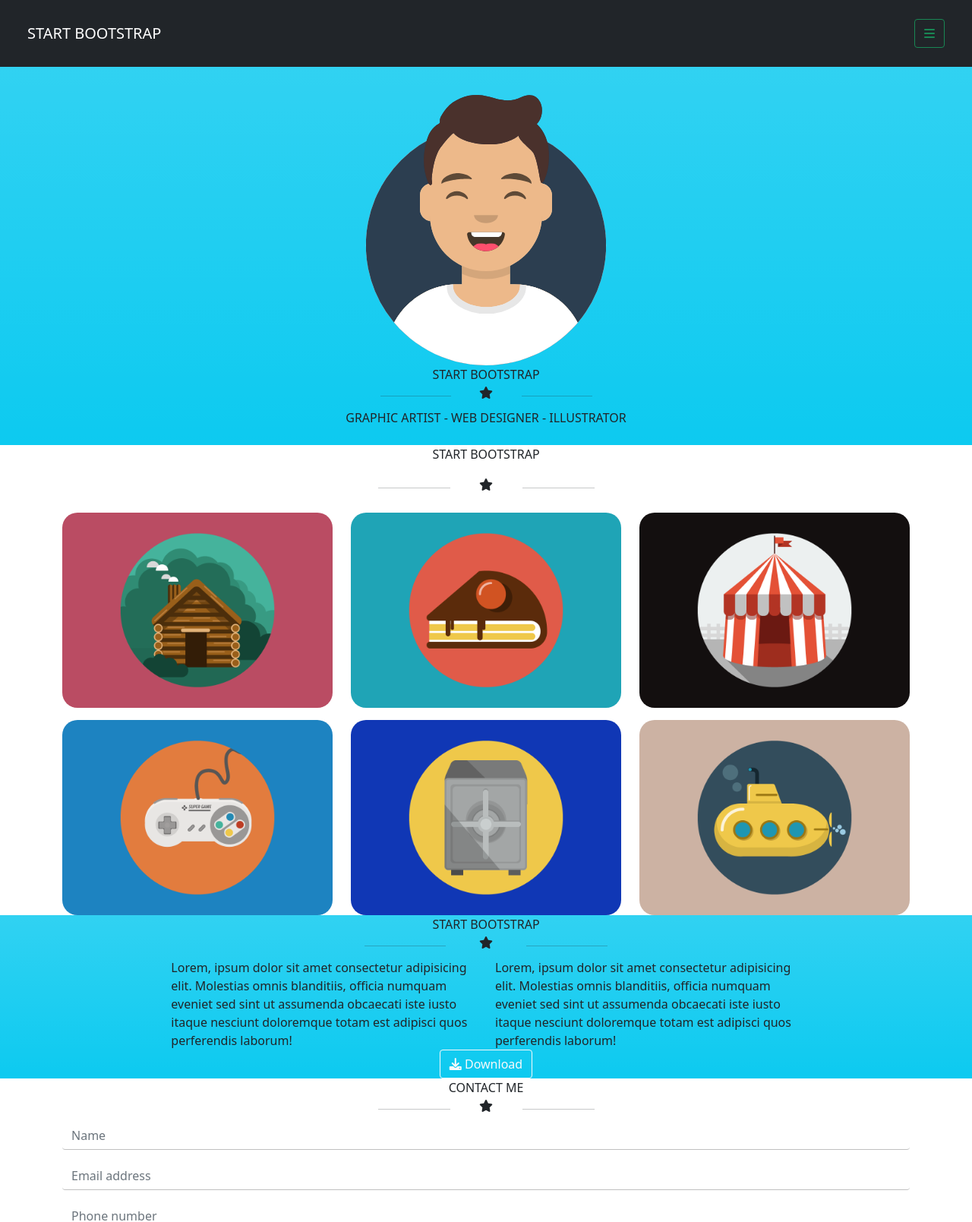
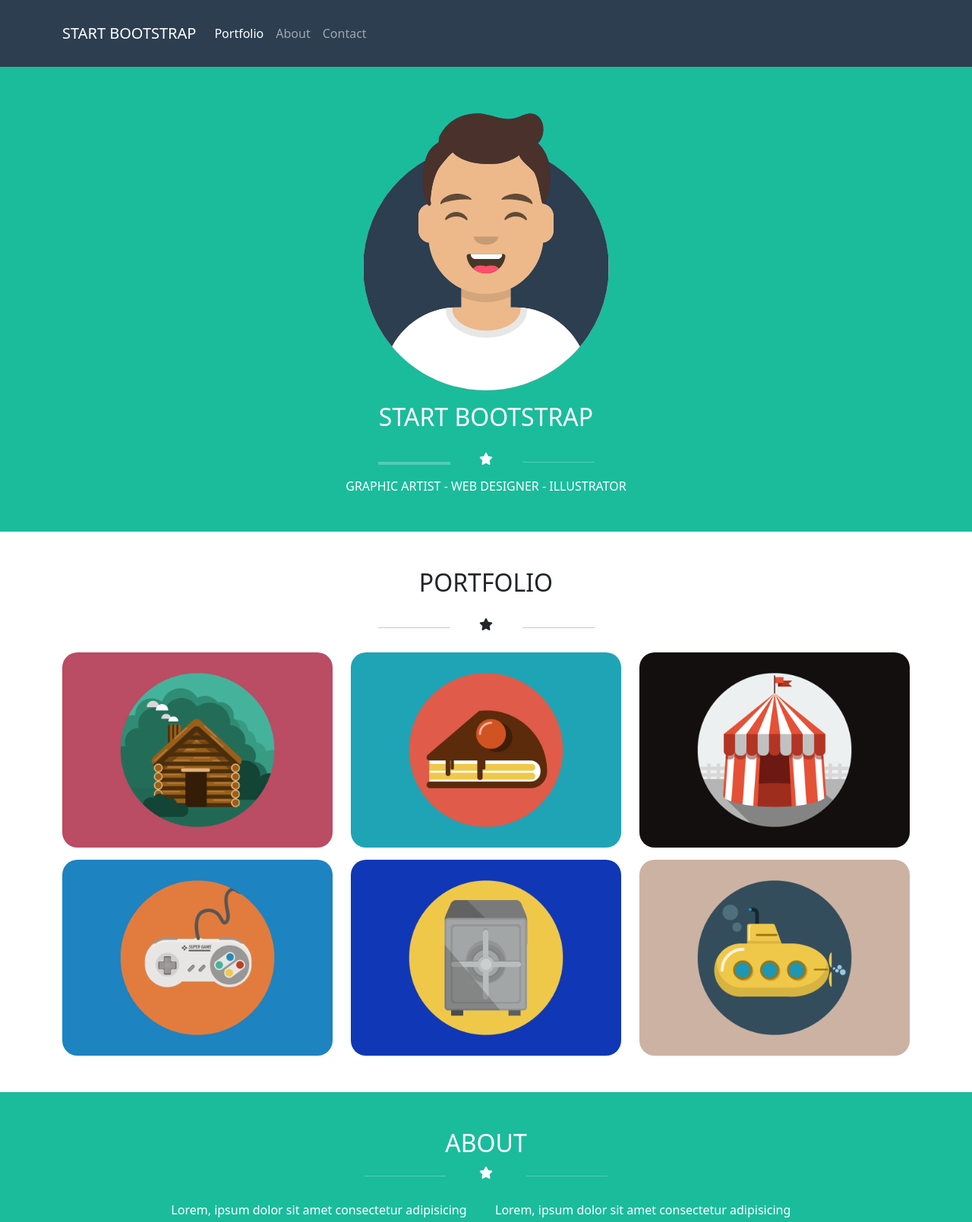
Before and after one commit to magnusson17/html-css-bootstrap-freelancer, a plain HTML site: page index.html in a window 1280 px wide. Shown: the top 1609 px of the page at 76% size. Drawn offline with nearby package versions, Linux system fonts and the light colour scheme.

Commit message:
general improv

```diff
--- a/asset/css/style.css
+++ b/asset/css/style.css
@@ -1,5 +1,18 @@
+.bg_2c3e50 {
+    background-color: #2c3e50;
+}
+
+.bg_1abc9c {
+    background-color: #1abc9c;
+}
+
 .border_rad_20px {
     border-radius: 20px;
+}
+
+.hr_style {
+    border: 2px solid;
+    color: white;
 }
 
 .form_border_bottom {
--- a/index.html
+++ b/index.html
@@ -17,30 +17,53 @@
 </head>
 
 <body>
-    <nav class="navbar navbar-light bg-dark p-4">
-        <div class="container-fluid">
+    <!-- <nav class="navbar navbar-light bg-dark py-3">
+        <div class="container">
             <a class="navbar-brand text-white">START BOOTSTRAP</a>
             <form class="d-flex">
-                <!-- <input class="form-control me-2" type="search" placeholder="Search" aria-label="Search"> -->
+                <input class="form-control me-2" type="search" placeholder="Search" aria-label="Search">
                 <button class="btn btn-outline-success" type="submit"><i class="fa-solid fa-bars"></i></button>
             </form>
         </div>
+    </nav> -->
+    <nav class="navbar navbar-expand-lg navbar-dark bg_2c3e50">
+        <div class="container my-3">
+            <a class="navbar-brand" href="#">START BOOTSTRAP</a>
+            <button class="navbar-toggler" type="button" data-bs-toggle="collapse"
+                data-bs-target="#navbarSupportedContent" aria-controls="navbarSupportedContent" aria-expanded="false"
+                aria-label="Toggle navigation">
+                <span class="navbar-toggler-icon"></span>
+            </button>
+            <div class="collapse navbar-collapse" id="navbarSupportedContent">
+                <ul class="navbar-nav me-auto mb-2 mb-lg-0">
+                    <li class="nav-item">
+                        <a class="nav-link active" aria-current="page" href="#">Portfolio</a>
+                    </li>
+                    <li class="nav-item">
+                        <a class="nav-link" href="#">About</a>
+                    </li>
+                    <li class="nav-item">
+                        <a class="nav-link" href="#">Contact</a>
+                    </li>
+                </ul>
+            </div>
+        </div>
     </nav>
 
-    <section id="section-1" class="bg-info bg-gradient">
-        <div class="container p-4">
-            <div class="row justify-content-center">
+    <section id="section-1" class="bg_1abc9c py-5">
+        <div class="container">
+            <div class="row justify-content-center text-white">
 
                 <div class="col-4">
                     <img src="./asset/img/avatar.svg" alt="avatar">
                 </div>
 
-                <div class="col-12 text-center">
-                    START BOOTSTRAP
+                <div class="col-12 text-center my-3">
+                    <h2>START BOOTSTRAP</h2>
                 </div>
 
                 <div class="col-1 p-0">
-                    <hr>
+                    <hr class="hr_style">
                 </div>
                 <div class="col-1 text-center p-0">
                     <i class="fa-solid fa-star"></i>
@@ -56,11 +79,11 @@
         </div>
     </section>
 
-    <section id="section-2">
+    <section id="section-2" class="py-5">
         <div class="container">
             <div class="row gy-3 justify-content-center">
                 <div class="col-12 text-center">
-                    START BOOTSTRAP
+                    <h2>PORTFOLIO</h2>
                 </div>
 
                 <div class="col-1 p-0">
@@ -97,11 +120,11 @@
                 </div>
     </section>
 
-    <section id="section-3" class="bg-info bg-gradient">
-        <div class="container-fluid">
+    <section id="section-3" class="bg_1abc9c py-5">
+        <div class="container-fluid text-white">
             <div class="row justify-content-center">
                 <div class="col-12 text-center">
-                    START BOOTSTRAP
+                    <h2>ABOUT</h2>
                 </div>
 
                 <div class="col-1 p-0">
@@ -115,7 +138,7 @@
                 </div>
             </div>
 
-            <div class="row justify-content-center">
+            <div class="row justify-content-center mt-3">
                 <div class="col-8 col-md-4">
                     Lorem, ipsum dolor sit amet consectetur adipisicing elit. Molestias omnis blanditiis, officia
                     numquam eveniet sed sint ut assumenda obcaecati iste iusto itaque nesciunt doloremque totam est
@@ -128,7 +151,7 @@
                     adipisci quos perferendis laborum!
                 </div>
 
-                <div class="col-12 text-center">
+                <div class="col-12 text-center mt-5">
                     <button type="button" class="btn btn-outline-light">
                         <i class="fa-solid fa-download"></i> Download
                     </button>
@@ -137,11 +160,11 @@
         </div>
     </section>
 
-    <section id="section-4">
+    <section id="section-4" class="py-5">
         <div class="container">
             <div class="row justify-content-center">
                 <div class="col-12 text-center">
-                    CONTACT ME
+                    <h2>CONTACT ME</h2>
                 </div>
 
                 <div class="col-1 p-0">
@@ -153,15 +176,14 @@
                 <div class="col-1 p-0">
                     <hr>
                 </div>
-            <div>
-        </div>
 
                 <form>
                     <div class="mb-3">
                         <input placeholder="Name" type="text" class="form-control form_border_bottom" id="">
                     </div>
                     <div class="mb-3">
-              <input placeholder="Email address" type="email" class="form-control form_border_bottom" id="exampleInputEmail1" aria-describedby="emailHelp">
+                        <input placeholder="Email address" type="email" class="form-control form_border_bottom"
+                            id="exampleInputEmail1" aria-describedby="emailHelp">
                     </div>
                     <div class="mb-3">
                         <input placeholder="Phone number" type="text" class="form-control form_border_bottom" id="">
@@ -171,9 +193,11 @@
                     </div>
                     <button type="submit" class="btn btn-primary">Send</button>
                 </form>
+            </div>
+        </div>
     </section>
 
-    <section id="section-5" class="bg-secondary">
+    <section id="section-5" class="bg-secondary py-5">
         <div class="container text-white">
             <div class="row justify-content-center">
                 <div class="col-12 col-md-4 text-center">
@@ -193,11 +217,11 @@
                     <h3>ABOUT FREELANCER</h3>
                     <span>Lorem ipsum dolor, sit amet consectetur <a href="#">adipisicing elit</a>.</span>
                 </div>
-            <div>
+            </div>
         </div>
     </section>
 
-    <footer class="bg-dark p-4">
+    <footer class="bg_2c3e50 p-4">
         <div class="container text-white">
             <div class="row justify-content-center">
                 Copyright bla bla bla
```
Lines whose indentation alone changed are shown as unchanged.
